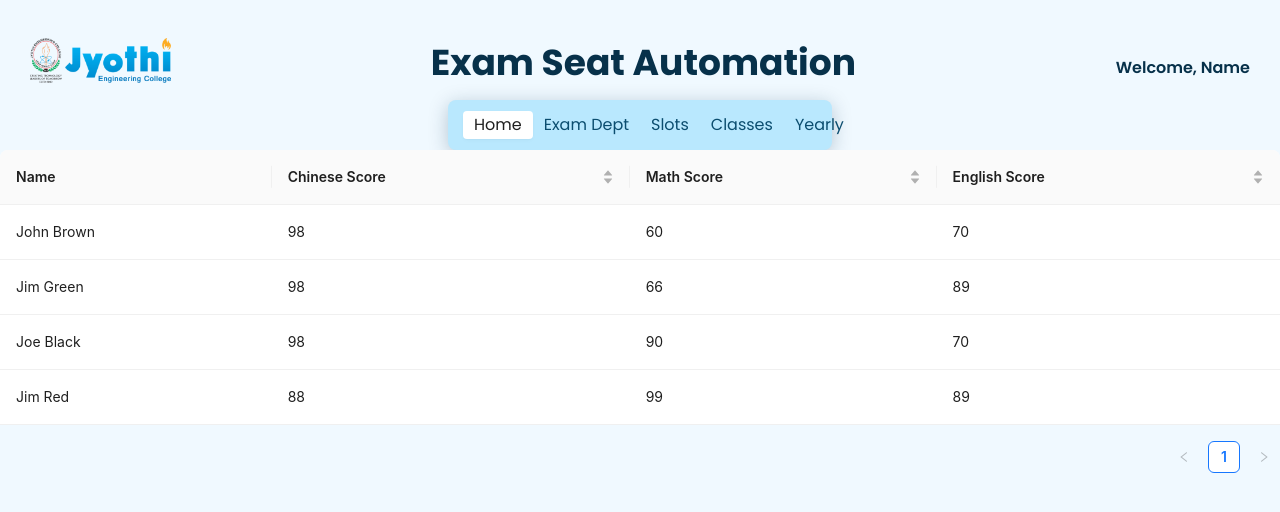
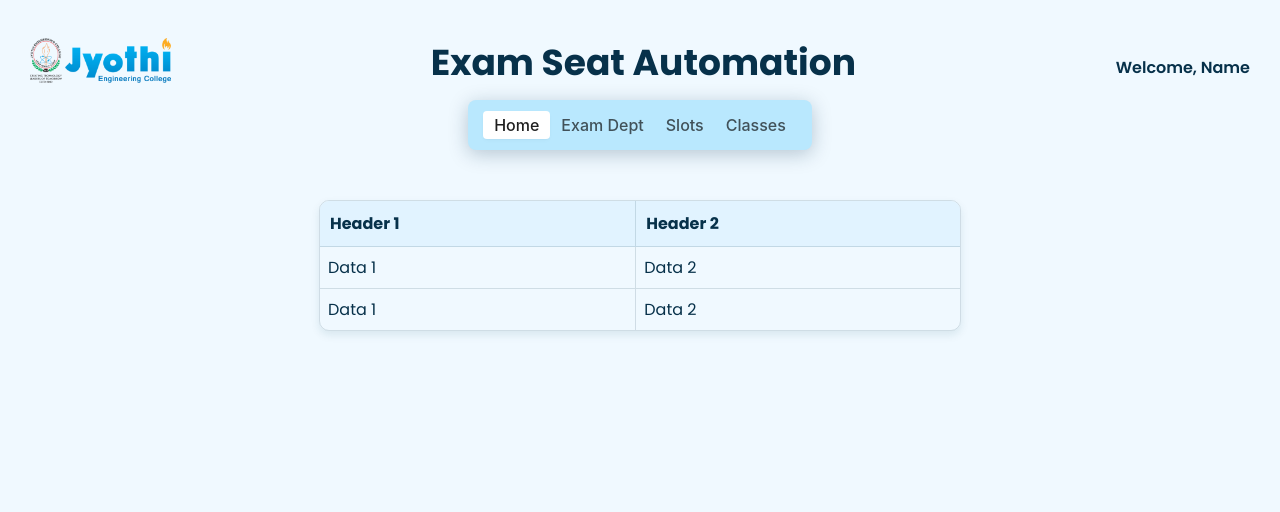
Before and after one commit to jyothi-engineering-college/exam-seat-automation, a React (Vite) app: page /dept-exams in a window 1280 px wide. Shown: the top 512 px of the page. Built offline with nearby package versions, Linux system fonts and the light colour scheme.

Commit message:
routing and deign done

```diff
--- a/src/components/NavigationTab.jsx
+++ b/src/components/NavigationTab.jsx
@@ -1,12 +1,21 @@
 import { Segmented } from "antd";
 import "./navtab.css";
-const NavigationTab = () => (
+import { useNavigate } from "react-router-dom";
+
+const NavigationTab = () => {
+  const navigate = useNavigate();
+
+  return (
+    <center>
       <Segmented
         className="navigationTab"
-    options={["Home", "Exam Dept", "Slots", "Classes", "Yearly"]}
+        options={["Home", "Exam Dept", "Slots", "Classes"]}
         onChange={(value) => {
-      console.log(value); // string
+
+          navigate("/dept-exams");
         }}
       />
+    </center>
   );
+};
 export default NavigationTab;
--- a/src/components/navtab.css
+++ b/src/components/navtab.css
@@ -1,18 +1,11 @@
 .navigationTab
 {
-    border-radius: 8px;
-background: var(--Curious-Blue-200, #B9E8FE);
+border-radius: 8px;
+background:  #B9E8FE;
 box-shadow: 0px 4px 19.4px 0px rgba(7, 49, 74, 0.25);
-color: var(--Curious-Blue-900, #0B4D6F);
-font-family: Poppins;
 font-size: 16px;
 font-style: normal;
-font-weight: 400;
-line-height: 24px; /* 150% */
+font-weight: 500;
+line-height: 24px;
 padding: 11px 15px;
-text-align: center  ;
-width: 30%;
-display: block;
-margin-left: auto;
-margin-right: auto;
 }
--- a/src/pages/dashboard/Home.jsx
+++ b/src/pages/dashboard/Home.jsx
@@ -1,51 +1,43 @@
 import React from 'react';
-import './home.css';
-import Award from '../../img/award.svg';
+import '../../styles/home.css';
 
 function Home() {
   return (
     <>
-    <div className='tdye'>
-        <h3 className='tdhd'>Today's Exam</h3>
-        <div className="vara"></div>
+      <div className="tdye">
+        <h3 className="tdhd">Today's Exam</h3>
+        <div className="underline"></div>
         <div className="tcwrap">
           <div className="tcard">
-                <img src={Award} alt="hi" />
+            <img src="../book.svg" alt="hi" />
             <div className="cdet">
               <h3>CS 21</h3>
               <p>Slot A</p>
             </div>
           </div>
           <div className="tcard">
-                <img src={Award} alt="hi" />
+            <img src="../book.svg" alt="hi" />
+            <div className="cdet">
+              <h3>CS 21</h3>
+              <p>Slot A</p>
+            </div>
+          </div>{" "}
+          <div className="tcard">
+            <img src="../book.svg" alt="hi" />
             <div className="cdet">
               <h3>CS 21</h3>
               <p>Slot A</p>
             </div>
           </div>
           <div className="tcard">
-                <img src={Award} alt="hi" />
+            <img src="../book.svg" alt="hi" />
             <div className="cdet">
               <h3>CS 21</h3>
               <p>Slot A</p>
             </div>
           </div>
           <div className="tcard">
-                <img src={Award} alt="hi" />
-                <div className="cdet">
-                    <h3>CS 21</h3>
-                    <p>Slot A</p>
-                </div>
-            </div>
-            <div className="tcard">
-                <img src={Award} alt="hi" />
-                <div className="cdet">
-                    <h3>CS 21</h3>
-                    <p>Slot A</p>
-                </div>
-            </div>
-            <div className="tcard">
-                <img src={Award} alt="hi" />
+            <img src="../book.svg" alt="hi" />
             <div className="cdet">
               <h3>CS 21</h3>
               <p>Slot A</p>
@@ -54,7 +46,7 @@ function Home() {
         </div>
       </div>
     </>
-  )
+  );
 }
 
 export default Home;
--- a/src/pages/dashboard/Tablesample.jsx
+++ b/src/pages/dashboard/Tablesample.jsx
@@ -1,69 +1,27 @@
 import React from "react";
-import { Table } from "antd";
-const columns = [
-  {
-    title: "Name",
-    dataIndex: "name",
-  },
-  {
-    title: "Chinese Score",
-    dataIndex: "chinese",
-    sorter: {
-      compare: (a, b) => a.chinese - b.chinese,
-      multiple: 3,
-    },
-  },
-  {
-    title: "Math Score",
-    dataIndex: "math",
-    sorter: {
-      compare: (a, b) => a.math - b.math,
-      multiple: 2,
-    },
-  },
-  {
-    title: "English Score",
-    dataIndex: "english",
-    sorter: {
-      compare: (a, b) => a.english - b.english,
-      multiple: 1,
-    },
-  },
-];
-const data = [
-  {
-    key: "1",
-    name: "John Brown",
-    chinese: 98,
-    math: 60,
-    english: 70,
-  },
-  {
-    key: "2",
-    name: "Jim Green",
-    chinese: 98,
-    math: 66,
-    english: 89,
-  },
-  {
-    key: "3",
-    name: "Joe Black",
-    chinese: 98,
-    math: 90,
-    english: 70,
-  },
-  {
-    key: "4",
-    name: "Jim Red",
-    chinese: 88,
-    math: 99,
-    english: 89,
-  },
-];
-const onChange = (pagination, filters, sorter, extra) => {
-  console.log("params", pagination, filters, sorter, extra);
-};
+import "../../styles/Table.css";
 const Tablesample = () => (
-  <Table columns={columns} dataSource={data} onChange={onChange} />
+  <center>
+    <div className="table-container">
+      <table className="my-table">
+        <thead>
+          <tr>
+            <th>Header 1</th>
+            <th>Header 2</th>
+          </tr>
+        </thead>
+        <tbody>
+          <tr>
+            <td>Data 1</td>
+            <td>Data 2</td>
+          </tr>
+          <tr>
+            <td>Data 1</td>
+            <td>Data 2</td>
+          </tr>
+        </tbody>
+      </table>
+    </div>
+  </center>
 );
 export default Tablesample;
--- a/src/pages/dashboard/home.css
+++ /dev/null
@@ -1,62 +0,0 @@
-.tdhd
-{
-    color: var(--Curious-Blue-900, #0B4D6F);
-font-family: Poppins;
-font-size: 32px;
-font-style: normal;
-font-weight: 500;
-line-height: 24px; /* 75% */
-margin: 0;
-margin-bottom: 15px;
-}
-.vara
-{
-    width: 99px;
-height: 4px;
-background: #0CACEB;
-}
-.tdye
-{
-    width: 600px;
-    padding-top: 30px;
-    /* margin-top: 25px; */
-    margin: 0 auto;
-}
-.tcard h3
-{
-    width: 173px;
-    color: var(--Curious-Blue-950, #07314A);
-font-family: Poppins;
-font-size: 32px;
-font-style: normal;
-font-weight: 400;
-line-height: 24px; /* 75% */
-margin: 5px;
-}
-.tcard p{
-    width: 78px;
-    color: var(--Curious-Blue-950, #07314A);
-font-family: Poppins;
-font-size: 20px;
-font-style: normal;
-font-weight: 400;
-line-height: 24px; /* 120% */
-margin: 5px;
-}
-.tcard{
-    display: flex;
-    width: 80%;
-    padding: 15px;
-    margin-top: 10px;
-    border-radius: 23px;
-background: var(--Curious-Blue-100, #E0F3FE);
-box-shadow: 0px 4px 25.1px -3px rgba(7, 49, 74, 0.34);
-
-
-}
-.tcwrap
-{
-    display: grid;
-  grid-template-columns: auto auto ;
-  padding: 10px
-}
--- a/src/styles/Login.css
+++ b/src/styles/Login.css
@@ -12,7 +12,6 @@ height: 323px;
 {
   display: flex;
   justify-content: space-around;
-  gap: 130px;
   align-items: center;
   margin-top: 130px;
 }
@@ -27,7 +26,7 @@ line-height: 24px; /* 75% */
 .txtb{
   display: block;
 }
-.txtb input{
+.txtb Input{
   border-radius: 4px;
 border: 1px solid var(--Curious-Blue-950, #07314A);
 background: var(--Curious-Blue-100, #E0F3FE);
--- /dev/null
+++ b/src/styles/Table.css
@@ -0,0 +1,38 @@
+.table-container {
+  width: 50%;
+  margin-top: 50px;
+  border: 1px solid rgba(7, 49, 74, 0.14); /* Outer border */
+  border-radius: 10px; /* Adjust this for the desired curve */
+  overflow: hidden; /* Ensure rounded corners are visible */
+  box-shadow: 0 4px 8px rgba(12, 81, 102, 0.1); /* Add drop shadow */
+}
+
+.my-table {
+  width: 100%; /* Make sure the table takes the full width of the container */
+  border-collapse: separate;
+  border-spacing: 0; /* Ensure no gaps between cells */
+}
+
+th {
+  background-color: #e1f3ff;
+  text-align: left;
+  padding: 10px;
+  border-bottom: 1px solid rgba(7, 49, 74, 0.14);
+  border-right: 1px solid rgba(7, 49, 74, 0.14);
+}
+
+td {
+  padding: 8px;
+  text-align: left;
+  border-bottom: 1px solid rgba(7, 49, 74, 0.14);
+  border-right: 1px solid rgba(7, 49, 74, 0.14);
+}
+
+.my-table th:last-child,
+.my-table td:last-child {
+  border-right: none;
+}
+
+.my-table tr:last-child td {
+  border-bottom: none;
+}
--- /dev/null
+++ b/src/styles/home.css
@@ -0,0 +1,58 @@
+.tdhd {
+  color: var(--Curious-Blue-900, #0b4d6f);
+  font-family: Poppins;
+  font-size: 32px;
+  font-style: normal;
+  font-weight: 500;
+  line-height: 24px; /* 75% */
+  margin: 0;
+  margin-bottom: 15px;
+}
+.underline {
+  width: 99px;
+  height: 4px;
+  background: #0caceb;
+}
+.tdye {
+  padding-top: 30px;
+  margin: 0 auto;
+}
+.tcard h3 {
+  width: 173px;
+  color: var(--Curious-Blue-950, #07314a);
+  font-family: Poppins;
+  font-size: 32px;
+  font-style: normal;
+  font-weight: 400;
+  line-height: 24px; /* 75% */
+  margin: 5px;
+}
+.tcard p {
+  width: 78px;
+  color: var(--Curious-Blue-950, #07314a);
+  font-family: Poppins;
+  font-size: 20px;
+  font-style: normal;
+  font-weight: 400;
+  line-height: 24px; /* 120% */
+  margin: 5px;
+}
+.tcard {
+  display: flex;
+  width: 80%;
+  padding: 15px;
+  margin-top: 10px;
+  border-radius: 23px;
+  background:  #e0f3fe;
+  box-shadow: 0px 4px 25.1px -3px rgba(7, 49, 74, 0.34);
+}
+.tcwrap {
+  display: grid;
+  grid-template-columns: auto auto auto auto;
+  padding: 10px;
+}
+.tcard img {
+  height: 40px;
+  align-items: center;
+  padding: 10px 10px 0 10px;
+}
```
Also changed, not shown: src/pages/Login.jsx (+0 -54 lines), src/utils/firebaseConfig.js (+0 -8 lines), public/book.svg (added), src/img/award.svg (deleted). Lines whose indentation alone changed are shown as unchanged.
